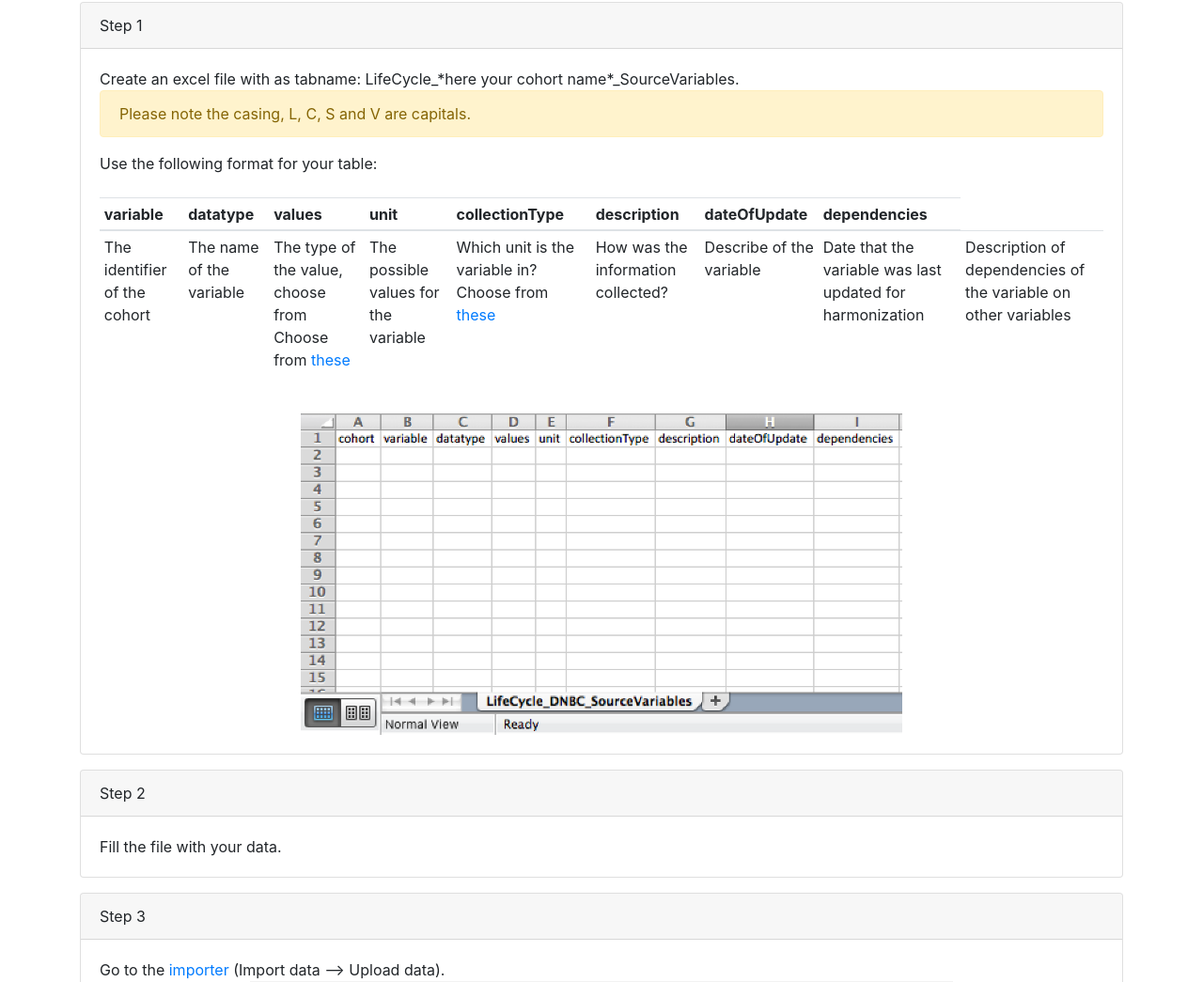
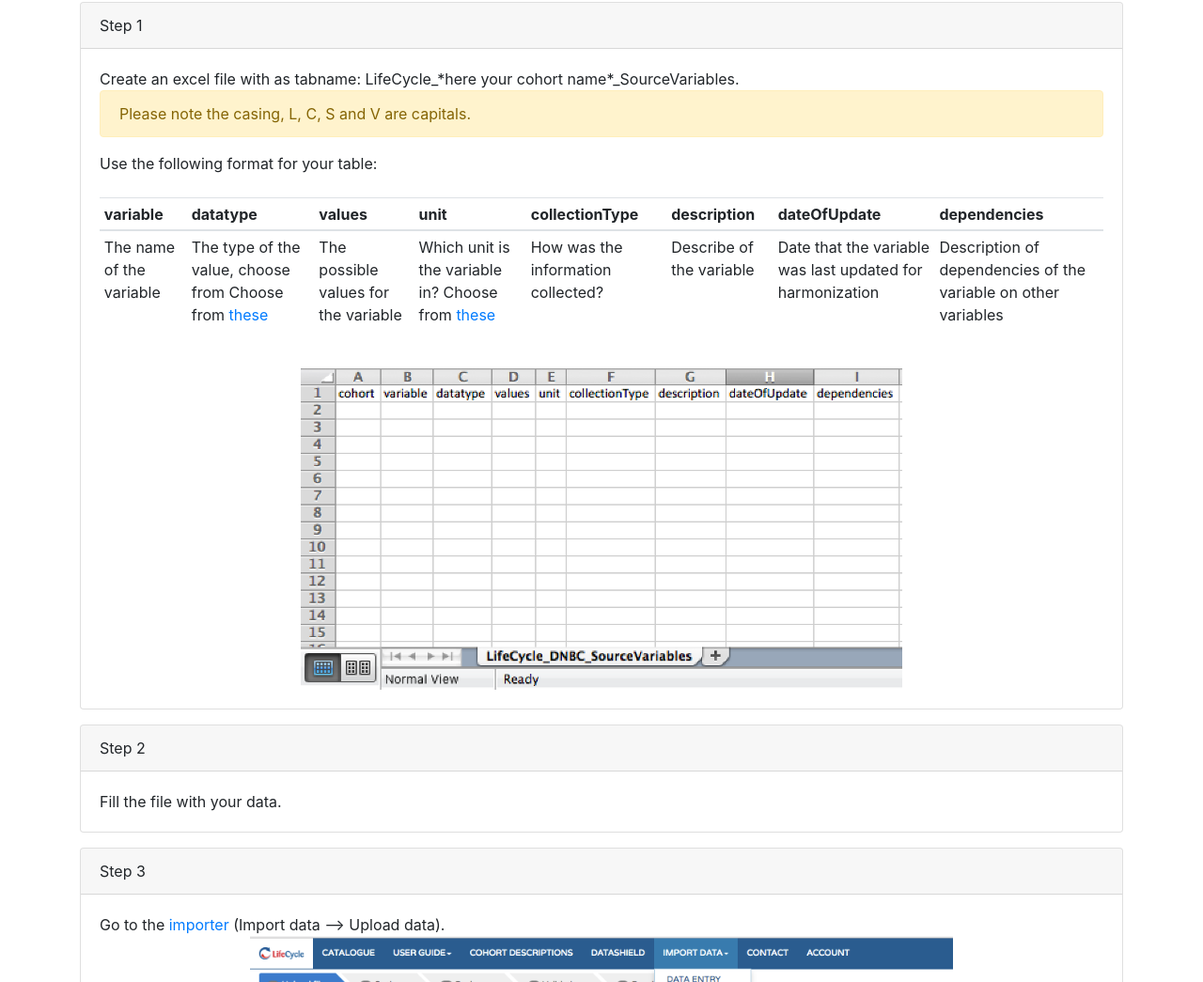
Before and after one commit to molgenis/molgenis-app-lifecycle-manuals, a website built with webpack: page src/index.html in a window 1280 px wide. Shown: the part 2709-3754 px from the top of the page at 94% size. Built offline with nearby package versions, Linux system fonts and the light colour scheme; files whose address does not match are found by name.

Commit message:
delete cohort colums

```diff
--- a/src/index.html
+++ b/src/index.html
@@ -112,7 +112,6 @@
                             <br/><br/>
                             <table class="table table-sm">
                                 <thead>
-                                <!-- <th>cohort</th> -->
                                 <th>variable</th>
                                 <th>datatype</th>
                                 <th>values</th>
@@ -123,7 +122,6 @@
                                 <th>dependencies</th>
                                 </thead>
                                 <tbody>
-                                <td>The identifier of the cohort</td>
                                 <td>The name of the variable</td>
                                 <td>The type of the value, choose from Choose from <a
                                         href="/menu/main/dataexplorer?entity=LifeCycle_DataTypes&hideselect=true"
```
